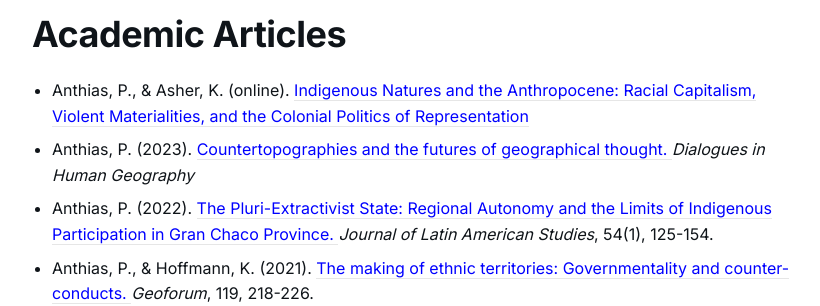
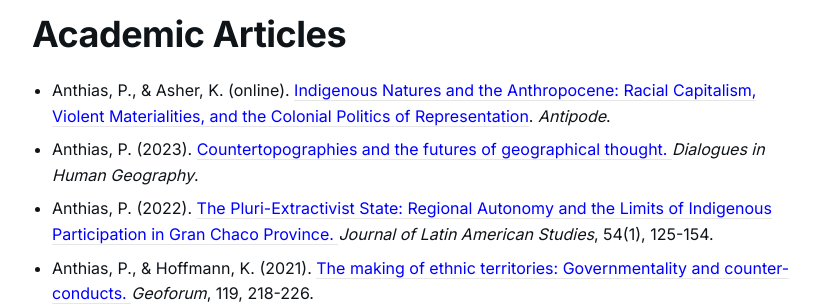
Before and after one commit to RelevantResearch/penelopeanthias, a Jekyll site: the page built from _pages/publications.md, in a window 1280 px wide. Shown: the part 274-580 px from the top of the page, without its empty margins (228-1048 px from the left). Built offline with Jekyll 4.4.1, drawn with Linux system fonts in a browser that asks for light colours.

Commit message:
Update publications.md

```diff
--- a/_pages/publications.md
+++ b/_pages/publications.md
@@ -8,8 +8,8 @@ page_cover:
 
 # Academic Articles
 
-- Anthias, P., & Asher, K. (online). [<span class="blue">Indigenous Natures and the Anthropocene: Racial Capitalism, Violent Materialities, and the Colonial Politics of Representation</span>](https://doi.org/10.1111/anti.13078)
-- Anthias, P. (2023). [<span class="blue"> Countertopographies and the futures of geographical thought. </span>](https://doi.org/10.1177/20438206231171202) *Dialogues in Human Geography*
+- Anthias, P., & Asher, K. (online). [<span class="blue">Indigenous Natures and the Anthropocene: Racial Capitalism, Violent Materialities, and the Colonial Politics of Representation</span>](https://doi.org/10.1111/anti.13078). *Antipode*.
+- Anthias, P. (2023). [<span class="blue"> Countertopographies and the futures of geographical thought. </span>](https://doi.org/10.1177/20438206231171202) *Dialogues in Human Geography*.
 - Anthias, P. (2022). [<span class="blue"> The Pluri-Extractivist State: Regional Autonomy and the Limits of Indigenous Participation in Gran Chaco Province. </span>](https://doi.org/10.1017/s0022216x21000997) *Journal of Latin American Studies*, 54(1), 125-154.
 - Anthias, P., & Hoffmann, K. (2021). [<span class="blue"> The making of ethnic territories: Governmentality and counter-conducts. </span>](https://doi.org/10.1016/j.geoforum.2020.06.027) *Geoforum*, 119, 218-226.
 - Anthias, P. (2021). [<span class="blue"> Rethinking territory and property in indigenous land claims. </span>](https://doi.org/10.1016/j.geoforum.2019.09.008) *Geoforum*, 119, 268-278.
```
